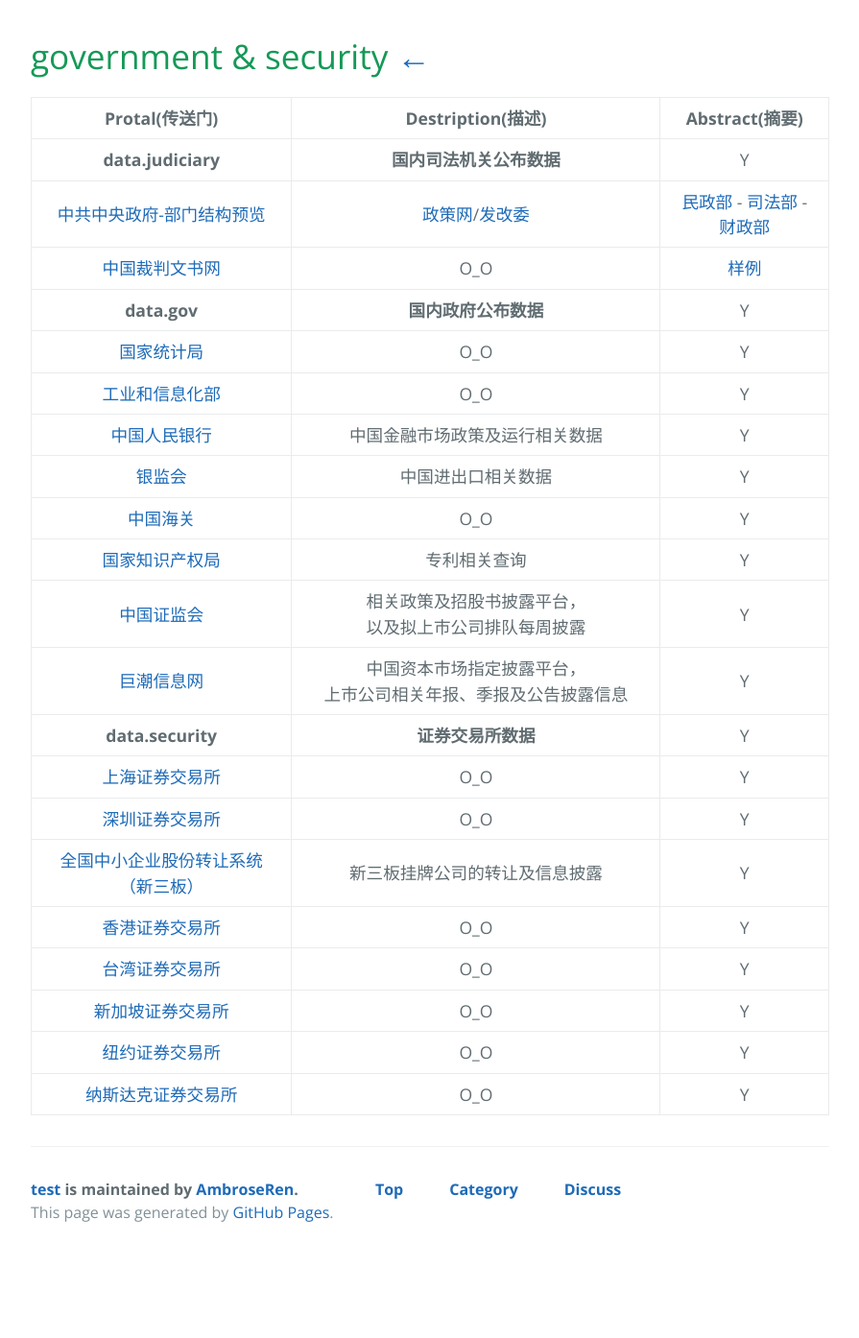
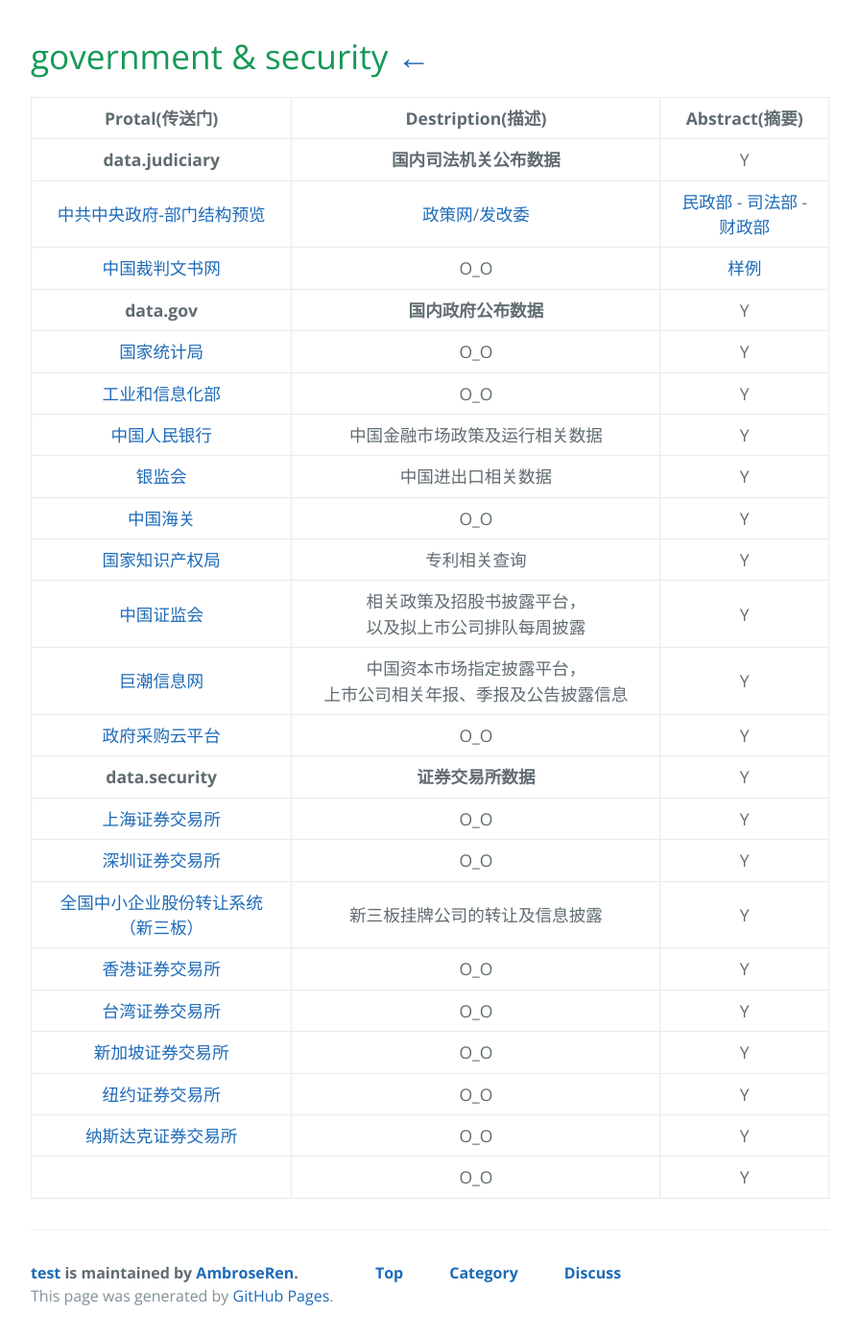
Before and after one commit to AmbroseRen/test, a Jekyll site: the page built from Data/Other.md, in a window 1280 px wide. Shown: the whole page at 96% size, without its empty margins (192-1087 px from the left). Built offline with Jekyll 4.4.1, drawn with Linux system fonts in a browser that asks for light colours; our own code applies the rules of GitHub Pages for plain Markdown files; the repository's description, which GitHub fills in, is left out; before the commit the page ends 1307 px from its top, so only the background shows below that.

Commit message:
Update Other.md

```diff
--- a/Data/Other.md
+++ b/Data/Other.md
@@ -14,6 +14,7 @@
 | [国家知识产权局](https://www.cnipa.gov.cn/) | 专利相关查询 | Y |
 | [中国证监会](http://www.csrc.gov.cn) | 相关政策及招股书披露平台，以及拟上市公司排队每周披露 | Y |
 | [巨潮信息网](http://www.cninfo.com.cn) | 中国资本市场指定披露平台，上市公司相关年报、季报及公告披露信息 | Y |
+| [政府采购云平台](https://www.zcygov.cn/) | O_O | Y |
 | __data.security__ | __证券交易所数据__ | Y |
 | [上海证券交易所](http://www.sse.com.cn) | O_O | Y |
 | [深圳证券交易所](http://www.szse.cn) | O_O | Y |
@@ -23,3 +24,4 @@
 | [新加坡证券交易所](http://www.sgx.com/) | O_O | Y |
 | [纽约证券交易所](http://www.nyse.com) | O_O | Y |
 | [纳斯达克证券交易所](http://www.nasdaq.com) | O_O | Y |
+| []() | O_O | Y |
```
